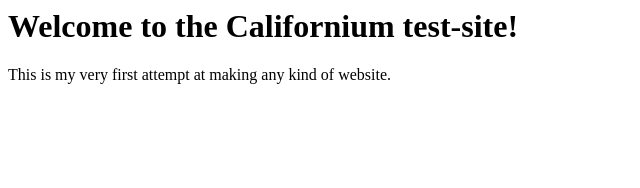
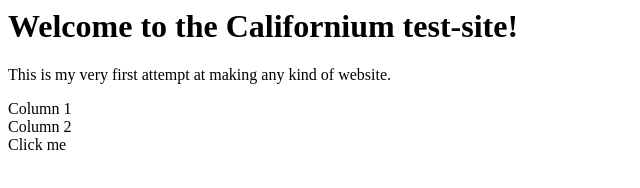
Before and after one commit to Californium-251/test-site.github.io, a plain HTML site: page index.html in a window 1280 px wide. Shown: the whole page, without its empty margins (0-640 px from the left). Drawn offline with Linux system fonts and the light colour scheme.

Commit message:
Trying out divs

```diff
--- a/index.html
+++ b/index.html
@@ -1,2 +1,16 @@
 <h1>Welcome to the Californium test-site!</h1>
 <p> This is my very first attempt at making any kind of website.</p>
+
+<div class="container">
+    <div class="row">
+        <div class="col">Column 1</div>
+        <div class="col">Column 2</div>
+    </div>
+</div>
+
+<div id="myDiv">Click me</div>
+<script>
+    document.getElementById("myDiv").onclick = function() {
+        alert("Div clicked!");
+    }
+</script>
```
